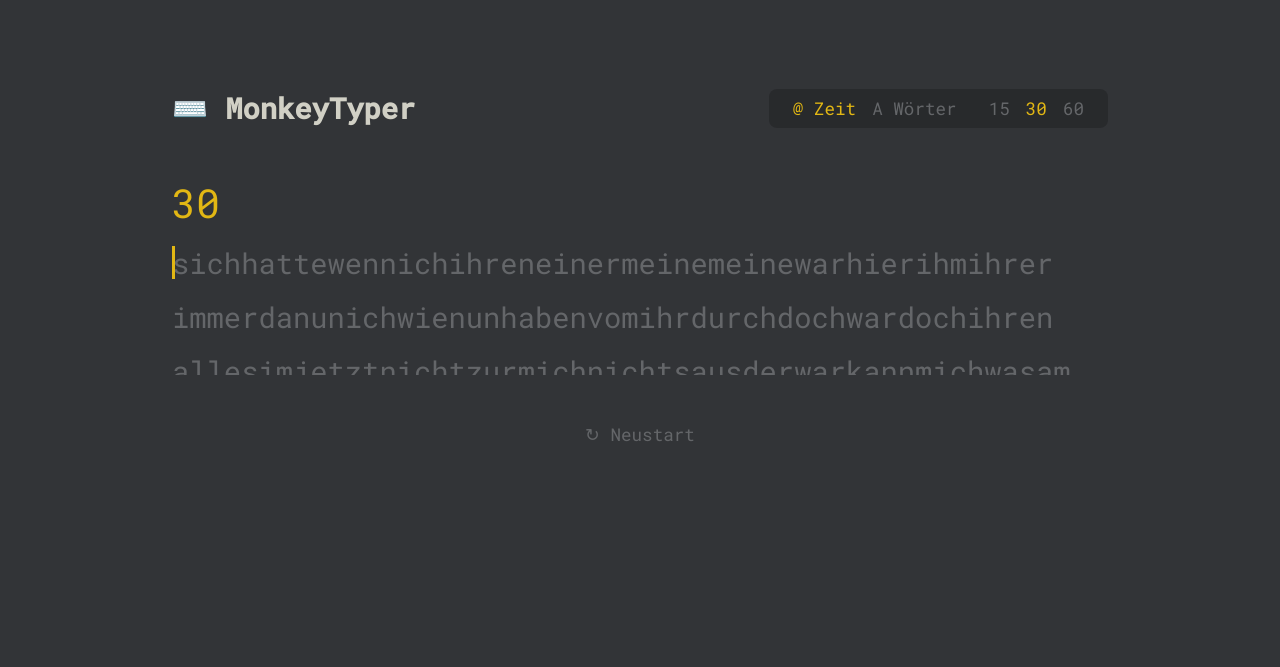
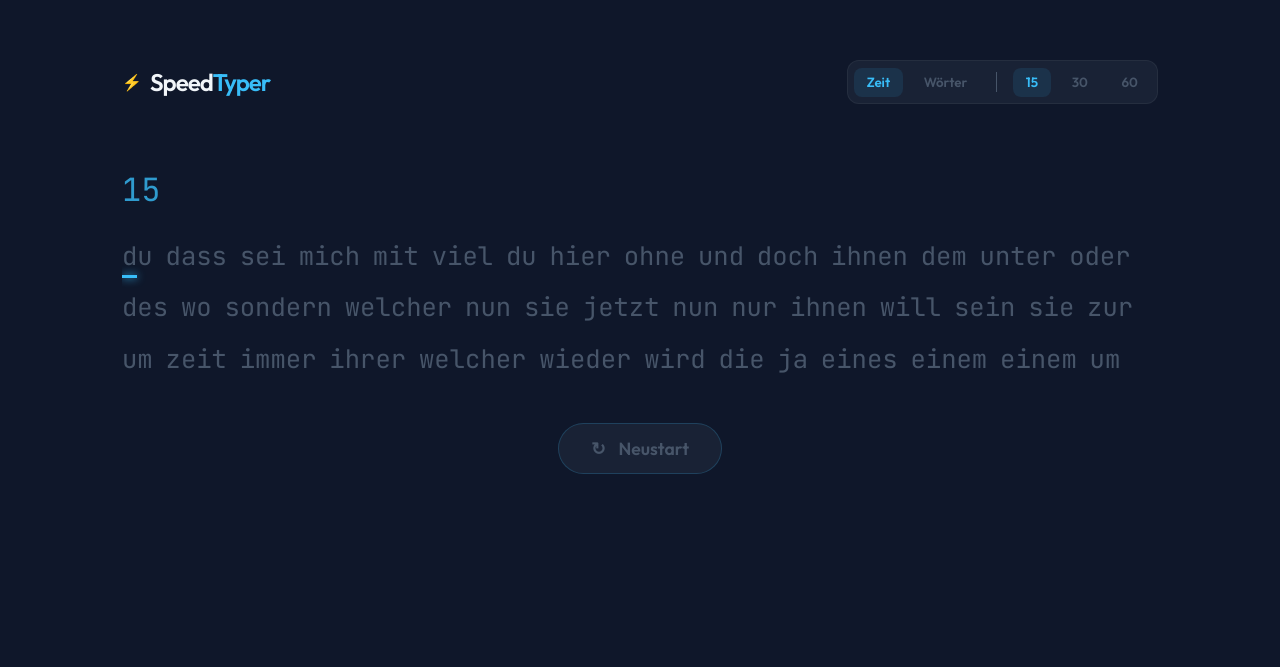
Before and after one commit to IM23a-karimik/speed-typer, a website with bundled scripts: page index.html in a window 1280 px wide. Shown: the part 133-800 px from the top of the page. Built offline with nearby package versions, Linux system fonts and the light colour scheme.

Commit message:
fix layout

```diff
--- a/index.html
+++ b/index.html
@@ -5,42 +5,44 @@
     <meta name="viewport" content="width=device-width, initial-scale=1.0" />
     <title>SpeedTyper</title>
     <link
-      href="https://fonts.googleapis.com/css2?family=Roboto+Mono:wght@400;500&display=swap"
+      href="https://fonts.googleapis.com/css2?family=JetBrains+Mono:wght@400;500&family=Outfit:wght@300;600&display=swap"
       rel="stylesheet"
     />
     <link rel="stylesheet" href="style.css" />
   </head>
   <body>
-    <div class="game-container">
-      <header>
-        <div class="logo">⌨️ MonkeyTyper</div>
-        <div class="menu">
-          <div class="mode-selector">
-            <button class="mode-btn active" data-mode="time">@ Zeit</button>
-            <button class="mode-btn" data-mode="words">A Wörter</button>
+    <div class="app-wrapper">
+      <header class="main-header">
+        <div class="brand">
+          <span class="bolt">⚡</span>
+          <h1>Speed<span>Typer</span></h1>
+        </div>
+
+        <nav class="game-settings">
+          <div class="setting-group" id="mode-select">
+            <button class="mode-btn active" data-mode="time">Zeit</button>
+            <button class="mode-btn" data-mode="words">Wörter</button>
           </div>
-
-          <div class="value-selector" id="time-values">
-            <button class="val-btn" data-val="15">15</button>
-            <button class="val-btn active" data-val="30">30</button>
+          <div class="divider"></div>
+          <div class="setting-group" id="value-select">
+            <button class="val-btn active" data-val="15">15</button>
+            <button class="val-btn" data-val="30">30</button>
             <button class="val-btn" data-val="60">60</button>
           </div>
-
-          <div class="value-selector hidden" id="word-values">
-            <button class="val-btn" data-val="10">10</button>
-            <button class="val-btn active" data-val="25">25</button>
-            <button class="val-btn" data-val="50">50</button>
-          </div>
-        </div>
+        </nav>
       </header>
 
-      <div id="time-display" class="stat">30</div>
+      <main class="game-core">
+        <div id="status-line" class="status-line">30</div>
 
-      <div id="typing-area"></div>
+        <div class="typing-container">
+          <div id="typing-area" class="typing-area"></div>
+        </div>
 
-      <div class="controls">
-        <button id="restart-btn" title="Neustart">↻ Neustart</button>
-      </div>
+        <div class="action-area">
+          <button id="restart-btn" class="btn-primary"><span class="icon">↻</span> Neustart</button>
+        </div>
+      </main>
     </div>
 
     <script type="module" src="script.js"></script>
--- a/script.js
+++ b/script.js
@@ -128,86 +128,39 @@ const wordsPool = [
 ];
 
 const typingArea = document.getElementById('typing-area');
-const timeDisplay = document.getElementById('time-display');
+const statusLine = document.getElementById('status-line');
 const restartBtn = document.getElementById('restart-btn');
 const modeBtns = document.querySelectorAll('.mode-btn');
 const valBtns = document.querySelectorAll('.val-btn');
-const timeValues = document.getElementById('time-values');
-const wordValues = document.getElementById('word-values');
 
 let currentMode = 'time';
-let currentValue = 30;
+let currentValue = 15;
 let timerInterval = null;
 let isStarted = false;
 let currentIndex = 0;
 let charElements = [];
 let startTime = null;
 
-// Menü: Zeit oder Wörter auswählen
-modeBtns.forEach((btn) => {
-  btn.addEventListener('click', (e) => {
-    modeBtns.forEach((b) => b.classList.remove('active'));
-    e.target.classList.add('active');
-    currentMode = e.target.dataset.mode;
-
-    if (currentMode === 'time') {
-      timeValues.classList.remove('hidden');
-      wordValues.classList.add('hidden');
-      currentValue = parseInt(
-        document.querySelector('#time-values .val-btn.active').dataset.val,
-        10,
-      );
-    } else {
-      timeValues.classList.add('hidden');
-      wordValues.classList.remove('hidden');
-      currentValue = parseInt(
-        document.querySelector('#word-values .val-btn.active').dataset.val,
-        10,
-      );
-    }
-    initGame();
-  });
-});
-
-// Menü: Zahlen auswählen (15, 30, 60 bzw. 10, 25, 50)
-valBtns.forEach((btn) => {
-  btn.addEventListener('click', (e) => {
-    const parent = e.target.parentElement;
-    parent.querySelectorAll('.val-btn').forEach((b) => b.classList.remove('active'));
-    e.target.classList.add('active');
-    currentValue = parseInt(e.target.dataset.val, 10);
-    initGame();
-  });
-});
-
-function generateText() {
-  let wordCount = currentMode === 'time' ? 200 : currentValue;
-  let textArray = [];
-  for (let i = 0; i < wordCount; i++) {
-    textArray.push(wordsPool[Math.floor(Math.random() * wordsPool.length)]);
-  }
-  return textArray;
-}
-
+// Initialisierung
 function initGame() {
   typingArea.innerHTML = '';
   charElements = [];
   currentIndex = 0;
   isStarted = false;
   clearInterval(timerInterval);
+  statusLine.innerText = currentMode === 'time' ? currentValue : `${currentValue} W.`;
 
-  if (currentMode === 'time') {
-    timeDisplay.innerText = currentValue;
-  } else {
-    timeDisplay.innerText = `${currentValue} W.`;
-  }
-
-  const words = generateText();
+  const wordCount = currentMode === 'time' ? 100 : currentValue;
+  const words = Array.from(
+    { length: wordCount },
+    () => wordsPool[Math.floor(Math.random() * wordsPool.length)],
+  );
 
   words.forEach((word, wordIdx) => {
     const wordDiv = document.createElement('div');
     wordDiv.className = 'word';
 
+    // Buchstaben des Wortes
     word.split('').forEach((char) => {
       const span = document.createElement('span');
       span.innerText = char;
@@ -216,11 +169,11 @@ function initGame() {
       charElements.push(span);
     });
 
-    // Leerzeichen am Ende des Wortes (außer beim allerletzten Wort)
+    // Space nach jedem Wort (außer dem letzten)
     if (wordIdx < words.length - 1) {
       const spaceSpan = document.createElement('span');
       spaceSpan.innerText = ' ';
-      spaceSpan.className = 'char space';
+      spaceSpan.className = 'char space-char';
       wordDiv.appendChild(spaceSpan);
       charElements.push(spaceSpan);
     }
@@ -228,68 +181,50 @@ function initGame() {
     typingArea.appendChild(wordDiv);
   });
 
-  if (charElements.length > 0) {
-    charElements[0].classList.add('active');
-  }
+  if (charElements.length > 0) charElements[0].classList.add('active');
 }
 
-function startGame() {
+// Event Listeners für Menü
+modeBtns.forEach((btn) => {
+  btn.addEventListener('click', (e) => {
+    modeBtns.forEach((b) => b.classList.remove('active'));
+    e.target.classList.add('active');
+    currentMode = e.target.dataset.mode;
+    initGame();
+  });
+});
+
+valBtns.forEach((btn) => {
+  btn.addEventListener('click', (e) => {
+    valBtns.forEach((b) => b.classList.remove('active'));
+    e.target.classList.add('active');
+    currentValue = parseInt(e.target.dataset.val, 10);
+    initGame();
+  });
+});
+
+document.addEventListener('keydown', (e) => {
+  if (e.key === 'Escape') initGame();
+  if (e.key.length !== 1 && e.key !== 'Backspace') return;
+  if (e.key === ' ') e.preventDefault();
+  if (currentIndex >= charElements.length) return;
+
+  if (!isStarted) {
     isStarted = true;
     startTime = Date.now();
-
-  timerInterval = setInterval(() => {
-    const elapsed = Math.floor((Date.now() - startTime) / 1000);
-
-    if (currentMode === 'time') {
-      const left = currentValue - elapsed;
-      timeDisplay.innerText = left;
-      if (left <= 0) endGame();
-    } else {
-      timeDisplay.innerText = `${elapsed}s`; // Im Wort-Modus die Stoppuhr hochzählen
-    }
-  }, 1000);
+    startTimer();
   }
 
-function endGame() {
-  clearInterval(timerInterval);
-  const totalCorrect = document.querySelectorAll('.char.correct').length;
-  const elapsedMinutes = (Date.now() - startTime) / 60000;
-  const wpm = calculateWpm(totalCorrect, elapsedMinutes);
-
-  typingArea.innerHTML = '';
-  timeDisplay.innerText = `WPM: ${wpm}`;
-  isStarted = false;
-}
-
-restartBtn.addEventListener('click', initGame);
-
-document.addEventListener('keydown', (e) => {
-  // Ignoriere alles, was keine Taste zum Tippen ist
-  if (e.key.length !== 1 && e.key !== 'Backspace') return;
-
-  // Verhindert, dass die Leertaste die Website nach unten scrollt
-  if (e.key === ' ') e.preventDefault();
-
-  if (currentIndex >= charElements.length) return;
-
-  // Backspace (Löschen)
   if (e.key === 'Backspace' && currentIndex > 0) {
     charElements[currentIndex].classList.remove('active');
     currentIndex--;
     charElements[currentIndex].classList.remove('correct', 'incorrect');
     charElements[currentIndex].classList.add('active');
-
-    // Kamera fährt sanft zurück nach oben, falls nötig
-    charElements[currentIndex].scrollIntoView({ behavior: 'smooth', block: 'center' });
     return;
   }
 
-  if (e.key.length !== 1) return;
-
-  if (!isStarted) startGame();
-
+  if (e.key.length === 1) {
     const currentSpan = charElements[currentIndex];
-
     if (e.key === currentSpan.innerText) {
       currentSpan.classList.add('correct');
     } else {
@@ -301,12 +236,34 @@ document.addEventListener('keydown', (e) => {
 
     if (currentIndex < charElements.length) {
       charElements[currentIndex].classList.add('active');
-    // Die Kamera fährt sanft nach unten, wenn du in eine neue Zeile tippst!
       charElements[currentIndex].scrollIntoView({ behavior: 'smooth', block: 'center' });
     } else if (currentMode === 'words') {
-    endGame(); // Spiel sofort beenden, wenn das letzte Wort getippt wurde
+      endGame();
+    }
   }
 });
 
-// Spiel beim Start initialisieren
+function startTimer() {
+  timerInterval = setInterval(() => {
+    const elapsed = Math.floor((Date.now() - startTime) / 1000);
+    if (currentMode === 'time') {
+      const left = currentValue - elapsed;
+      statusLine.innerText = left;
+      if (left <= 0) endGame();
+    } else {
+      statusLine.innerText = `${elapsed}s`;
+    }
+  }, 1000);
+}
+
+function endGame() {
+  clearInterval(timerInterval);
+  const totalCorrect = document.querySelectorAll('.char.correct').length;
+  const elapsedMinutes = (Date.now() - startTime) / 60000;
+  const wpm = calculateWpm(totalCorrect, elapsedMinutes);
+  statusLine.innerText = `Ergebnis: ${wpm} WPM`;
+  isStarted = false;
+}
+
+restartBtn.addEventListener('click', initGame);
 initGame();
--- a/style.css
+++ b/style.css
@@ -1,10 +1,10 @@
 :root {
-  --bg: #323437;
-  --main: #e2b714;
-  --caret: #e2b714;
-  --sub: #646669;
-  --text: #d1d0c5;
-  --error: #ca4754;
+  --bg: #0f172a; /* Deep Slate Blue */
+  --accent: #38bdf8; /* Bright Cyan */
+  --text-dim: #475569; /* Slate Gray */
+  --text-bright: #f1f5f9; /* Off White */
+  --error: #f43f5e; /* Rose Red */
+  --glass: rgba(30, 41, 59, 0.7);
 }
 
 * {
@@ -15,129 +15,163 @@
 
 body {
   background-color: var(--bg);
-  color: var(--text);
-  font-family: 'Roboto Mono', monospace;
+  color: var(--text-bright);
+  font-family: 'Outfit', sans-serif;
+  height: 100vh;
   display: flex;
   justify-content: center;
   align-items: center;
-  min-height: 100vh;
 }
 
-.game-container {
+.app-wrapper {
   width: 100%;
-  max-width: 1000px;
+  max-width: 1100px;
   padding: 2rem;
 }
 
-header {
+/* --- HEADER & NAV --- */
+.main-header {
   display: flex;
   justify-content: space-between;
   align-items: center;
-  margin-bottom: 3rem;
+  margin-bottom: 4rem;
 }
 
-.logo {
-  font-size: 1.8rem;
-  color: var(--text);
-  font-weight: bold;
+.brand {
+  display: flex;
+  align-items: center;
+  gap: 0.5rem;
 }
 
-.menu {
-  display: flex;
-  gap: 2rem;
-  background: rgba(0, 0, 0, 0.2);
-  padding: 0.5rem 1.5rem;
-  border-radius: 8px;
+.brand h1 {
+  font-size: 1.5rem;
+  letter-spacing: -1px;
 }
 
-.mode-selector,
-.value-selector {
-  display: flex;
-  gap: 1rem;
+.brand h1 span {
+  color: var(--accent);
 }
 
-.hidden {
-  display: none !important;
+.game-settings {
+  background: var(--glass);
+  padding: 0.4rem;
+  border-radius: 12px;
+  display: flex;
+  align-items: center;
+  gap: 1rem;
+  border: 1px solid rgba(255, 255, 255, 0.05);
+}
+
+.setting-group {
+  display: flex;
+  gap: 0.5rem;
+}
+
+.divider {
+  width: 1px;
+  height: 20px;
+  background: var(--text-dim);
 }
 
 button {
   background: none;
   border: none;
-  color: var(--sub);
+  color: var(--text-dim);
+  cursor: pointer;
   font-family: inherit;
-  font-size: 1.1rem;
-  cursor: pointer;
-  transition: color 0.2s;
+  font-weight: 600;
+  padding: 0.4rem 0.8rem;
+  border-radius: 8px;
+  transition: all 0.2s;
 }
 
 button:hover {
-  color: var(--text);
+  color: var(--text-bright);
 }
 button.active {
-  color: var(--main);
+  color: var(--accent);
+  background: rgba(56, 189, 248, 0.1);
 }
 
-.stat {
-  font-size: 2.5rem;
-  color: var(--main);
-  margin-bottom: 1rem;
-  height: 3rem;
+/* --- GAME CORE --- */
+.status-line {
+  font-family: 'JetBrains Mono', monospace;
+  font-size: 2rem;
+  color: var(--accent);
+  margin-bottom: 1.5rem;
+  opacity: 0.8;
 }
 
-/* Der Textblock: Zeigt ca. 3 Zeilen an, der Rest ist unsichtbar */
-#typing-area {
-  font-size: 1.8rem;
-  line-height: 1.6;
+.typing-area {
+  font-family: 'JetBrains Mono', monospace;
+  font-size: 1.6rem;
+  line-height: 1.7;
   display: flex;
   flex-wrap: wrap;
-  align-content: flex-start;
-  height: 135px;
+  height: 140px;
   overflow: hidden;
-  position: relative;
+  color: var(--text-dim);
 }
 
-/* Verhindert, dass Wörter in der Mitte durchbrochen werden */
 .word {
   display: flex;
+  margin-right: 0.8rem; /* Erzeugt den Space zwischen den Wörtern */
   margin-bottom: 0.5rem;
 }
 
 .char {
-  color: var(--sub);
+  transition: color 0.1s;
   position: relative;
 }
-
 .char.correct {
-  color: var(--text);
+  color: var(--text-bright);
 }
 .char.incorrect {
   color: var(--error);
-  border-bottom: 2px solid var(--error);
 }
 
-/* Der blinkende Cursor am aktuellen Buchstaben */
-.char.active::before {
+.char.active::after {
   content: '';
   position: absolute;
   left: 0;
-  top: 15%;
-  height: 70%;
-  width: 3px;
-  background-color: var(--caret);
-  animation: blink 1s infinite;
+  bottom: 0;
+  width: 100%;
+  height: 3px;
+  background: var(--accent);
+  box-shadow: 0 0 8px var(--accent);
+  animation: pulse 1s infinite;
 }
 
-@keyframes blink {
+@keyframes pulse {
   0%,
   100% {
     opacity: 1;
   }
   50% {
-    opacity: 0;
+    opacity: 0.3;
   }
 }
 
-.controls {
+/* --- RESTART BUTTON --- */
+.action-area {
   margin-top: 3rem;
   text-align: center;
 }
+
+.btn-primary {
+  background: var(--glass);
+  border: 1px solid rgba(56, 189, 248, 0.2);
+  color: var(--text-dim);
+  padding: 0.8rem 2rem;
+  font-size: 1.1rem;
+  display: inline-flex;
+  align-items: center;
+  gap: 0.8rem;
+  border-radius: 50px;
+}
+
+.btn-primary:hover {
+  border-color: var(--accent);
+  color: var(--accent);
+  box-shadow: 0 0 20px rgba(56, 189, 248, 0.1);
+}
```
Lines whose indentation alone changed are shown as unchanged.
